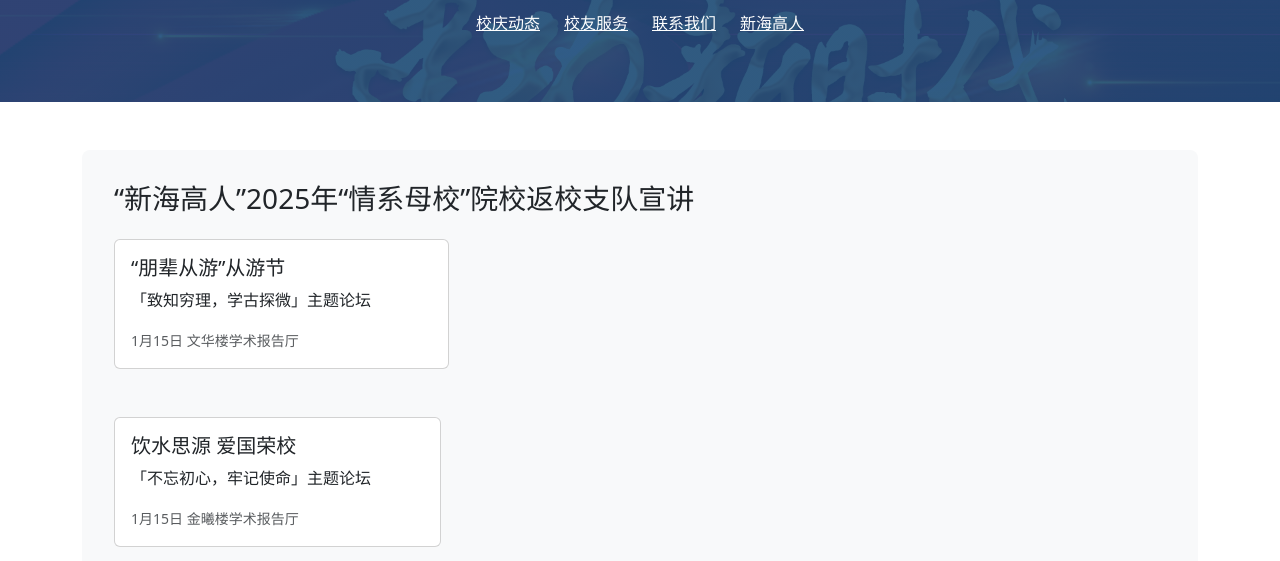
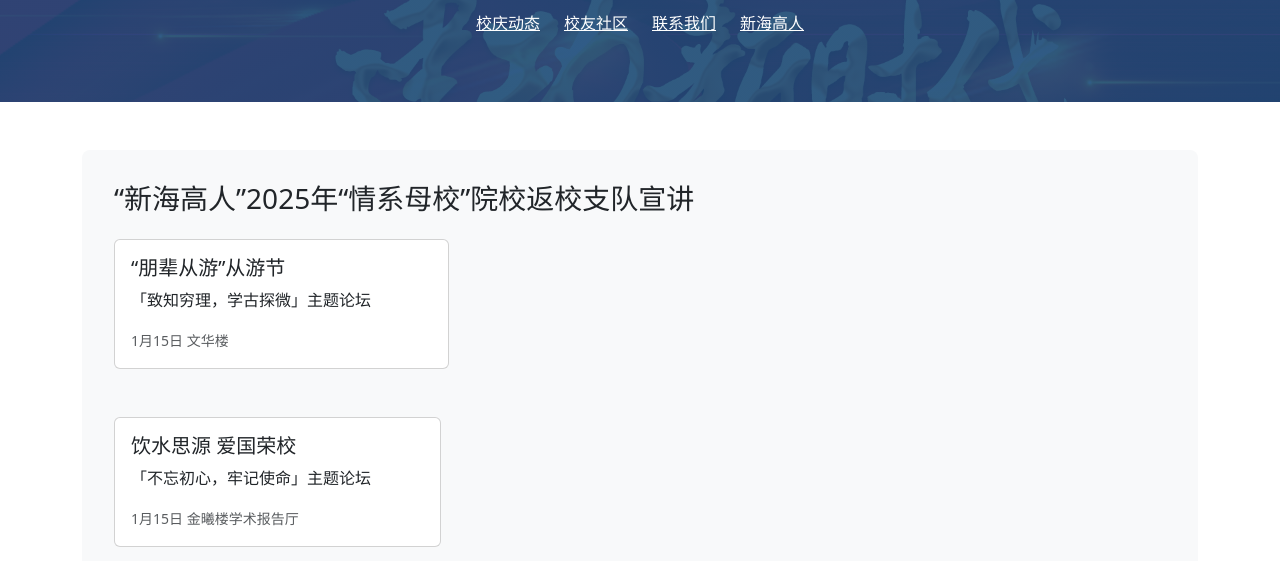
Before and after one commit to Xinhaigaoren/web, a website: page index.html in a window 1280 px wide. Shown: the part 239-800 px from the top of the page. Drawn offline with nearby package versions, Linux system fonts and the light colour scheme.

Commit message:
校友社区

```diff
--- a/index.html
+++ b/index.html
@@ -60,7 +60,7 @@
             <h1 class="display-4 mb-3">四秩风华·再启新程</h1>
             <div class="d-flex justify-content-center gap-4">
                 <a href="#events" class="nav-tab">校庆动态</a>
-                <a href="#service" class="nav-tab">校友服务</a>
+                <a href="unintroduce" class="nav-tab">校友社区</a>
                 <a href="#contact" class="nav-tab">联系我们</a>
                 <a href="socket" class="nav-tab">新海高人</a>
             </div>
@@ -78,7 +78,7 @@
                         <div class="card-body">
                             <h5>“朋辈从游”从游节</h5>
                             <p>「致知穷理，学古探微」主题论坛</p>
-                            <small class="text-muted">1月15日 文华楼学术报告厅</small>
+                            <small class="text-muted">1月15日 文华楼</small>
                         </div>
                     </div>
                 </div>
```
